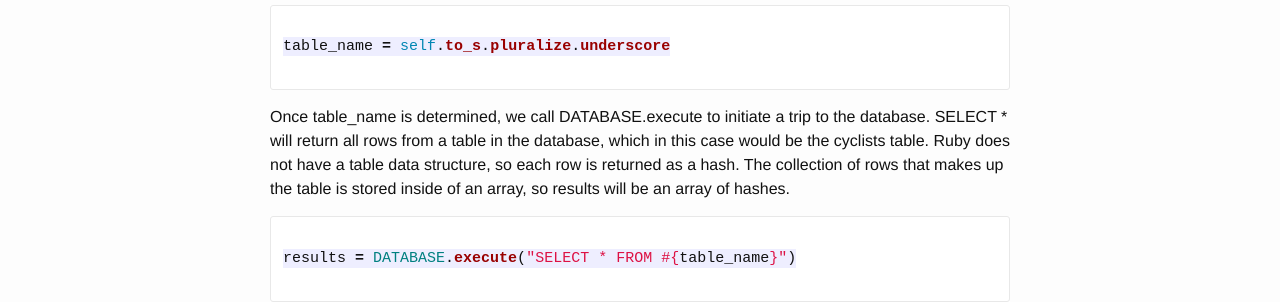
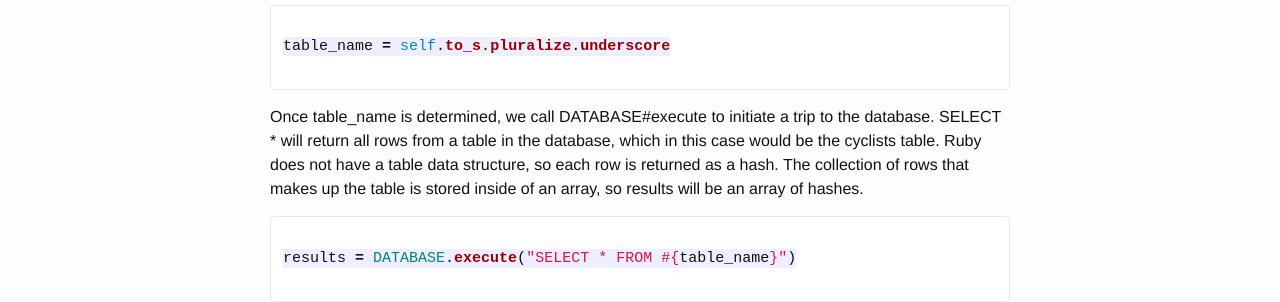
Before and after one commit to KBeltz/KBeltz, a Jekyll site: the page built from _posts/2015-06-25-ORM.md, in a window 1280 px wide. Shown: the part 1247-1549 px from the top of the page. Built offline with Jekyll 4.4.1, drawn with Linux system fonts in a browser that asks for light colours; Markdown is read by kramdown in place of the engine named in the settings.

Commit message:
Minor stuff.

````diff
--- a/_posts/2015-06-25-ORM.md
+++ b/_posts/2015-06-25-ORM.md
@@ -46,7 +46,7 @@ When the method is called, table\_name is determined by retrieving self, which r
 table_name = self.to_s.pluralize.underscore
 
 ```
-Once table\_name is determined, we call DATABASE.execute to initiate a trip to the database. SELECT * will return all rows from a table in the database, which in this case would be the cyclists table. Ruby does not have a table data structure, so each row is returned as a hash. The collection of rows that makes up the table is stored inside of an array, so results will be an array of hashes.
+Once table\_name is determined, we call DATABASE#execute to initiate a trip to the database. SELECT * will return all rows from a table in the database, which in this case would be the cyclists table. Ruby does not have a table data structure, so each row is returned as a hash. The collection of rows that makes up the table is stored inside of an array, so results will be an array of hashes.
 
 ```ruby
 
````
